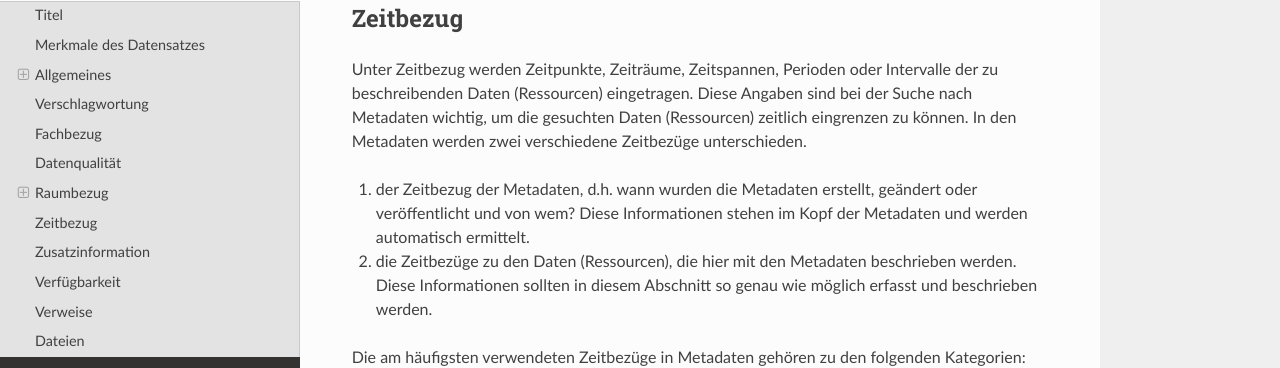
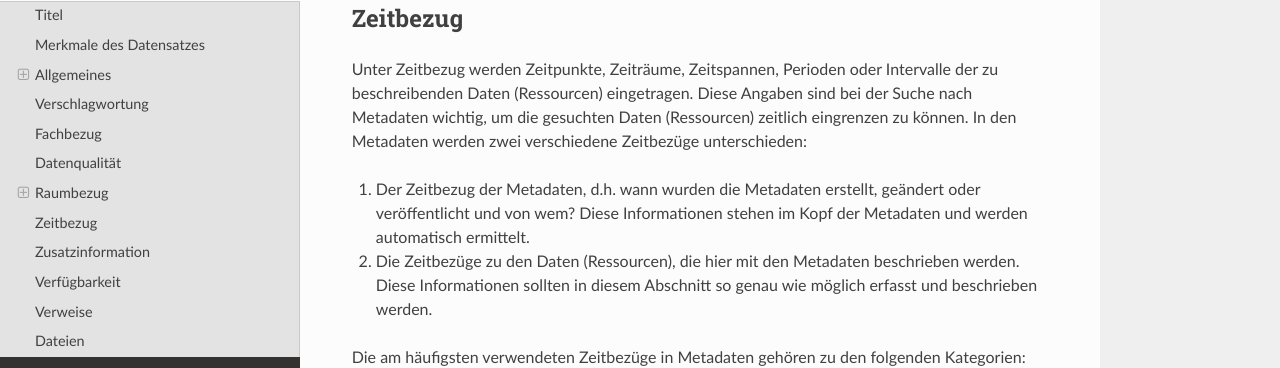
Before and after one commit to tomiwo/ingrid-mdk-st-high-quality-metadata, a Sphinx documentation site: the page built from docs/qualitaetsmanagement/metadatenschema-ige.rst, in a window 1280 px wide and 900 px high, scrolled down 3409 px. Shown: the part 198-566 px from the top of the window. Built offline with Sphinx 7.4.7 and the Read the Docs theme 3.1.0, drawn with Linux system fonts in a browser that asks for light colours; some of the changed text lies outside the part shown.

```diff
--- a/docs/qualitaetsmanagement/metadatenschema-ige.rst
+++ b/docs/qualitaetsmanagement/metadatenschema-ige.rst
@@ -61,10 +61,10 @@ Ergänzen Sie den Metadatensatz mit einer Vorschaugrafik, damit sich Interessier
 Feld Adressen
 """""""""""""
 
-Mindestens zwei Adressangaben müssen im Metadatensatz enthalten sein.
+Mindestens zwei Adressangaben müssen im Metadatensatz enthalten sein:
 
-1. die Auskunft gebende Stelle für die Daten (Ansprechpartner)
-2. die Auskunft gebende Stelle zur Metadatenbeschreibung (Ansprechpartner MD)
+1. Die Auskunft gebende Stelle für die Daten (Ansprechpartner).
+2. Die Auskunft gebende Stelle zur Metadatenbeschreibung (Ansprechpartner MD).
 
 Weitere Adressangaben können in die Metadaten eingefügt werden. Verwenden Sie möglichst keine persönlichen Daten, sondern geben Sie den Fachbereich an, um sicherzustellen, dass ein Vertreter Auskunft geben kann. Verwenden Sie für die Angabe der E-Mail-Adresse Funktionspostfächer.
 
@@ -121,10 +121,11 @@ Zeitbezug
 ---------
 
 Unter Zeitbezug werden Zeitpunkte, Zeiträume, Zeitspannen, Perioden oder Intervalle der zu beschreibenden Daten (Ressourcen) eingetragen. Diese Angaben sind bei der Suche nach Metadaten wichtig, um die gesuchten Daten (Ressourcen) zeitlich eingrenzen zu können.
-In den Metadaten werden zwei verschiedene Zeitbezüge unterschieden.
+In den Metadaten werden zwei verschiedene Zeitbezüge unterschieden:
 
-1. der Zeitbezug der Metadaten, d.h. wann wurden die Metadaten erstellt, geändert oder veröffentlicht und von wem? Diese Informationen stehen im Kopf der Metadaten und werden automatisch ermittelt.
-2. die Zeitbezüge zu den Daten (Ressourcen), die hier mit den Metadaten beschrieben werden. Diese Informationen sollten in diesem Abschnitt so genau wie möglich erfasst und beschrieben werden.
+1. Der Zeitbezug der Metadaten, d.h. wann wurden die Metadaten erstellt, geändert oder veröffentlicht und von wem? Diese Informationen stehen im Kopf der Metadaten und werden automatisch ermittelt.
+
+2. Die Zeitbezüge zu den Daten (Ressourcen), die hier mit den Metadaten beschrieben werden. Diese Informationen sollten in diesem Abschnitt so genau wie möglich erfasst und beschrieben werden.
 
 Die am häufigsten verwendeten Zeitbezüge in Metadaten gehören zu den folgenden Kategorien:
 
```
